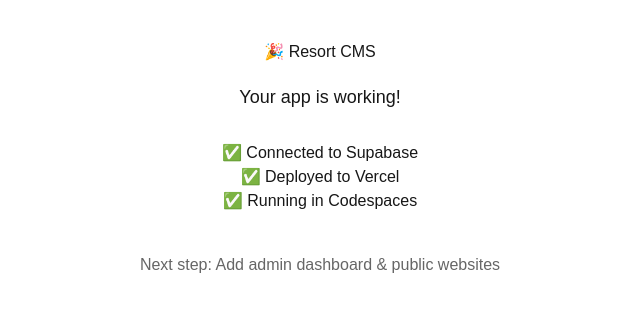
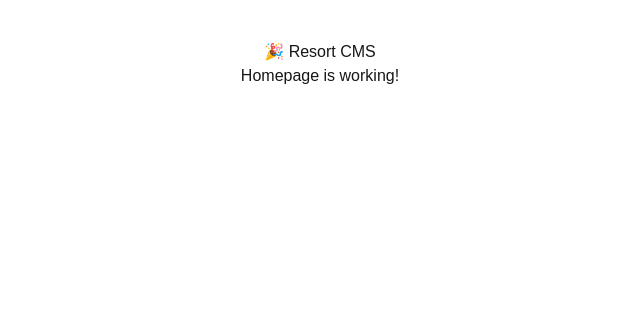
Before and after one commit to maldivessalesandreservations-cell/Resort-CMS, a Next.js app in the folder resort-cms/: page / in a window 1280 px wide. Shown: the top 312 px of the page, without its empty margins (320-960 px from the left). Built offline with nearby package versions, Linux system fonts and the light colour scheme.

Commit message:
Add page.tsx

```diff
--- a/resort-cms/app/page.tsx
+++ b/resort-cms/app/page.tsx
@@ -1,22 +1,8 @@
 export default function Home() {
   return (
-    <main style={{
-      padding: '40px',
-      textAlign: 'center',
-      fontFamily: 'Arial, sans-serif'
-    }}>
+    <div style={{ padding: '40px', textAlign: 'center' }}>
       <h1>🎉 Resort CMS</h1>
-      <p style={{ fontSize: '18px', marginTop: '20px' }}>
-        Your app is working!
-      </p>
-      <div style={{ marginTop: '30px' }}>
-        <p>✅ Connected to Supabase</p>
-        <p>✅ Deployed to Vercel</p>
-        <p>✅ Running in Codespaces</p>
-      </div>
-      <p style={{ marginTop: '40px', color: '#666' }}>
-        Next step: Add admin dashboard & public websites
-      </p>
-    </main>
+      <p>Homepage is working!</p>
+    </div>
   );
 }
```
